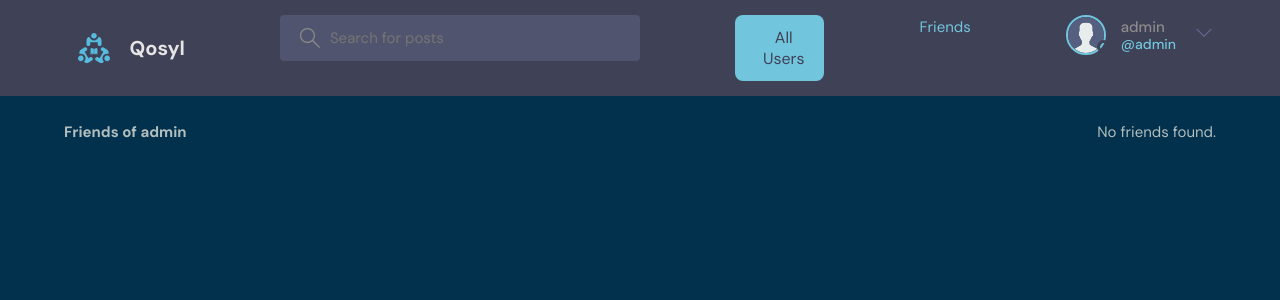
After one commit to nurgaliev-d/Qosyl-Project, a Django app: page /friends/ in a window 1280 px wide. The commit adds this page. Shown: the top 300 px of the page. Run offline with Django 5.2, Linux system fonts and the light colour scheme; a user stored in the database is signed in; data comes from the database, SQL or seed files in the repository; both versions use the stored data as it was after the commit.

Commit message:
Initial commit

```diff
--- a/templates/navbar.html
+++ b/templates/navbar.html
@@ -36,6 +36,8 @@
     ">
     <i class="fas fa-users"></i> All Users
 </button>
+<a href="{% url 'friends' %}" class="header__button">Friends</a>
+
 
 
         <nav class="header__menu">
--- a/users/models.py
+++ b/users/models.py
@@ -30,11 +30,28 @@ class User(AbstractUser):
     email = models.EmailField(unique=True, null=True)
     bio = models.TextField(null=True)
     avatar = models.ImageField(upload_to='avatars/', null=True, blank=True)
+    friends = models.ManyToManyField('self', blank=True, symmetrical=True, related_name='user_friends')
 
     USERNAME_FIELD = 'email'
     REQUIRED_FIELDS = []
 
+    def add_friend(self, friend):
+        """Adds a friend to the user's friends list."""
+        if friend != self and not self.friends.filter(id=friend.id).exists():
+            self.friends.add(friend)
+
+    def remove_friend(self, friend):
+        """Removes a friend from the user's friends list."""
+        if self.friends.filter(id=friend.id).exists():
+            self.friends.remove(friend)
+
+    def is_friend(self, friend):
+        """Checks if the user is friends with another user."""
+        return self.friends.filter(id=friend.id).exists()
+
+
     objects = UserManager()
+
 
 class Topic(models.Model):
     name = models.CharField(max_length=200)
--- /dev/null
+++ b/users/templates/users/friends.html
@@ -0,0 +1,19 @@
+{% extends 'main.html' %}
+{% block content %}
+<main class="friends-page layout">
+  <div class="container">
+    <h1>Friends of {{ user.username }}</h1>
+    <ul>
+      {% for friend in friends %}
+        <li>
+          <a href="{% url 'profile' friend.username %}">
+            {{ friend.username }}
+          </a>
+        </li>
+      {% empty %}
+        <p>No friends found.</p>
+      {% endfor %}
+    </ul>
+  </div>
+</main>
+{% endblock content %}
--- a/users/urls.py
+++ b/users/urls.py
@@ -12,4 +12,7 @@ urlpatterns = [
     path('update-user/', views.updateUser, name="update-user"),
     path('topics/', views.topicsPage, name="topics"),
     path('all/', views.get_all_users, name='all_users'),
+    path('friends/', views.friends_view, name='friends'),
+    path('profile/<str:username>/', views.userProfile, name='profile'),
+    path('add_friend/<str:username>/', views.add_friend_view, name='add_friend'),
 ]
--- a/users/views.py
+++ b/users/views.py
@@ -1,5 +1,5 @@
-from django.shortcuts import render, redirect
-# from django.http import HttpResponse
+from django.shortcuts import render, redirect, get_object_or_404
+from django.http import HttpResponse
 from django.contrib import messages
 from django.contrib.auth.decorators import login_required
 from django.db.models import Q
@@ -96,3 +96,40 @@ def get_user_avatar(user):
         return user.avatar.url
     else:
         return '/static/images/default-avatar.jpg'
+
+@login_required
+def add_friend(request, user_id):
+    friend = get_object_or_404(User, id=user_id)
+    request.user.add_friend(friend)
+    return HttpResponse(f"Added {friend.email} as a friend!")
+
+@login_required
+def remove_friend(request, user_id):
+    friend = get_object_or_404(User, id=user_id)
+    request.user.remove_friend(friend)
+    return HttpResponse(f"Removed {friend.email} from your friends list!")
+
+@login_required
+def friends_view(request):
+    user = request.user
+    friends = user.friends.all()  # Assuming the friends relation is set up in the model
+    return render(request, 'users/friends.html', {'friends': friends})
+
+def profile_view(request, username):
+    print(f"Fetching profile for username: {username}")
+    profile_user = get_object_or_404(User, username=username)
+    is_friend = profile_user in request.user.friends.all()
+    return render(request, 'users/profile.html', {
+        'user': profile_user,
+        'is_friend': is_friend,
+    })
+
+@login_required
+def add_friend_view(request, username):
+    profile_user = get_object_or_404(User, username=username)
+    if profile_user != request.user and profile_user not in request.user.friends.all():
+        request.user.friends.add(profile_user)
+        messages.success(request, f"You are now friends with {profile_user.username}!")
+    else:
+        messages.warning(request, "You are already friends or cannot add this user.")
+    return redirect('profile', username=username)
```
Also changed, not shown: users/templates/users/all_users.html (+4 -9 lines), db.sqlite3, users/migrations/0004_user_friends_alter_user_avatar.py (added), users/migrations/0005_friendrequest.py (added).
